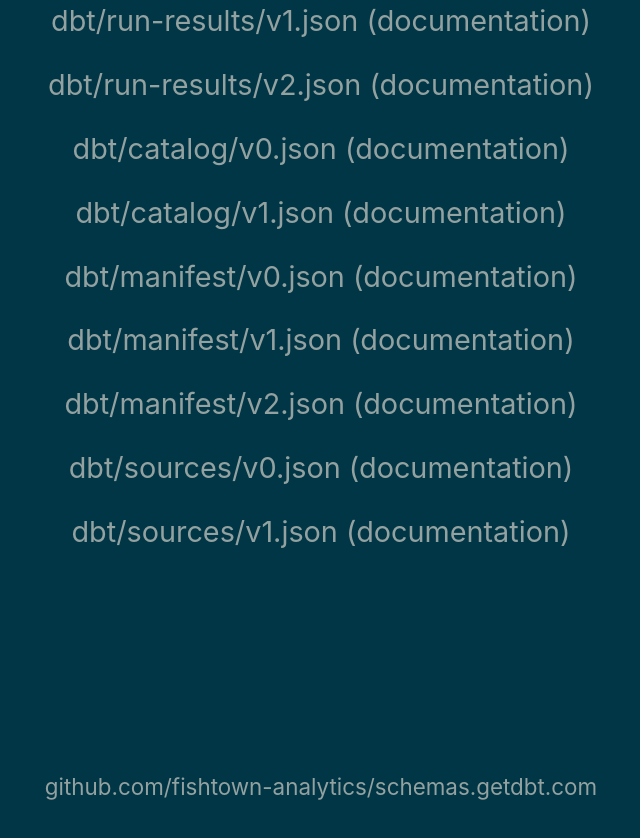
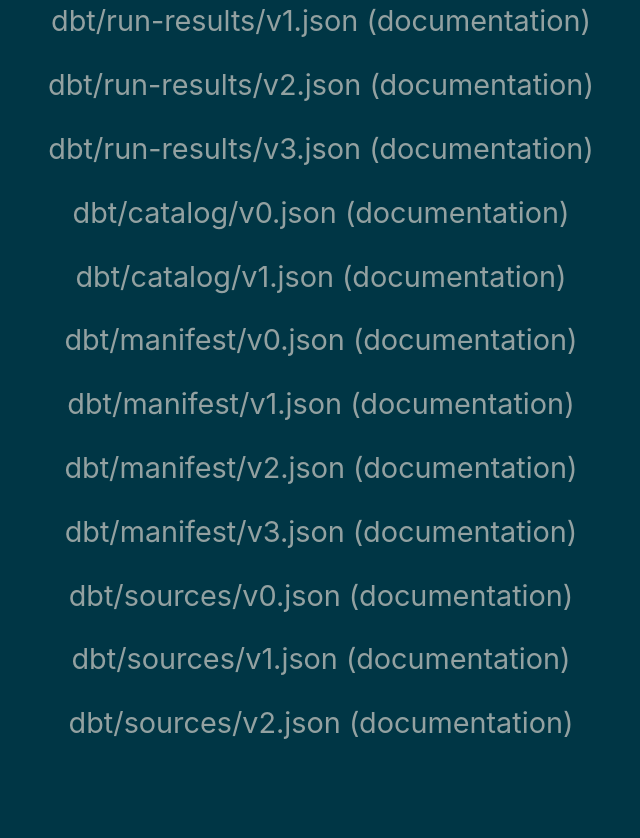
Before and after one commit to dbt-labs/schemas.getdbt.com, a plain HTML site: page index.html in a window 1280 px wide. Shown: the part 410-1248 px from the top of the page, without its empty margins (319-959 px from the left). Drawn offline with Linux system fonts and the light colour scheme.

Commit message:
Updating main index file

```diff
--- a/index.html
+++ b/index.html
@@ -67,6 +67,10 @@ footer {
 </li>
 
 <li>
+  <a href="dbt/run-results/v3.json">dbt/run-results/v3.json</a> (<a href="dbt/run-results/v3/index.html">documentation</a>)
+</li>
+
+<li>
   <a href="dbt/catalog/v0.json">dbt/catalog/v0.json</a> (<a href="dbt/catalog/v0/index.html">documentation</a>)
 </li>
 
@@ -87,11 +91,19 @@ footer {
 </li>
 
 <li>
+  <a href="dbt/manifest/v3.json">dbt/manifest/v3.json</a> (<a href="dbt/manifest/v3/index.html">documentation</a>)
+</li>
+
+<li>
   <a href="dbt/sources/v0.json">dbt/sources/v0.json</a> (<a href="dbt/sources/v0/index.html">documentation</a>)
 </li>
 
 <li>
   <a href="dbt/sources/v1.json">dbt/sources/v1.json</a> (<a href="dbt/sources/v1/index.html">documentation</a>)
+</li>
+
+<li>
+  <a href="dbt/sources/v2.json">dbt/sources/v2.json</a> (<a href="dbt/sources/v2/index.html">documentation</a>)
 </li>
 
         </ul>
```
